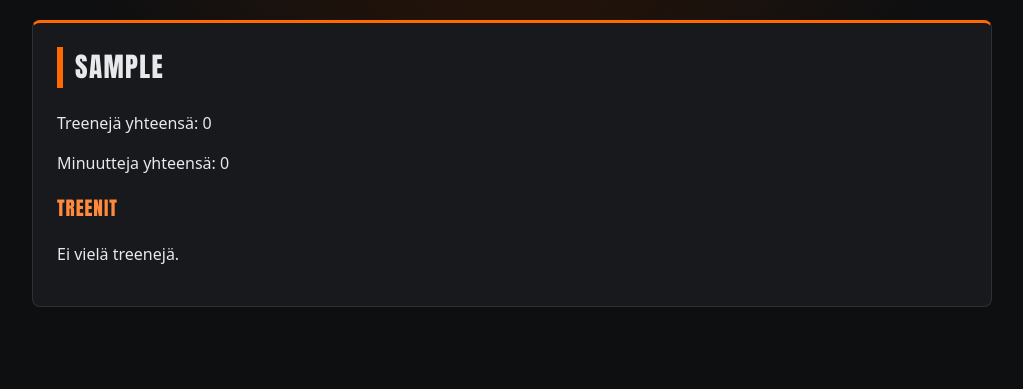
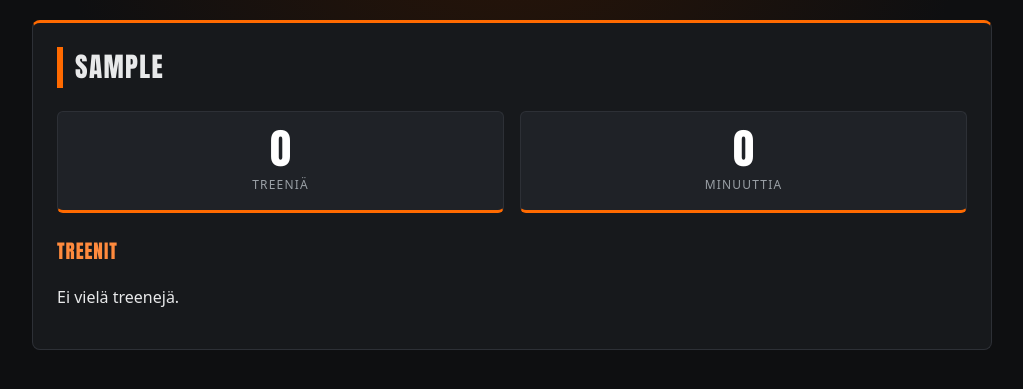
Before and after one commit to peakmave/Treenipaivakirja, a Flask app: page /users/1 in a window 1280 px wide. Shown: the part 92-481 px from the top of the page, without its empty margins (128-1151 px from the left). Run offline with Flask 3, Linux system fonts and the light colour scheme; the visitor is signed in with stand-in values (Sample User, id 1); data comes from the database, SQL or seed files in the repository; data that the repository does not hold is empty.

Commit message:
Show user stats as cards

```diff
--- a/templates/user.html
+++ b/templates/user.html
@@ -2,8 +2,16 @@
 {% from "macros.html" import chips %}
 {% block content %}
     <h2>{{ profile_user.username }}</h2>
-    <p>Treenejä yhteensä: {{ stats.count }}</p>
-    <p>Minuutteja yhteensä: {{ stats.total_duration }}</p>
+    <div class="stats">
+        <div class="stat">
+            <span class="stat-number">{{ stats.count }}</span>
+            <span class="stat-label">Treeniä</span>
+        </div>
+        <div class="stat">
+            <span class="stat-number">{{ stats.total_duration }}</span>
+            <span class="stat-label">Minuuttia</span>
+        </div>
+    </div>
 
     <h3>Treenit</h3>
     {% if workouts|length == 0 %}
```
